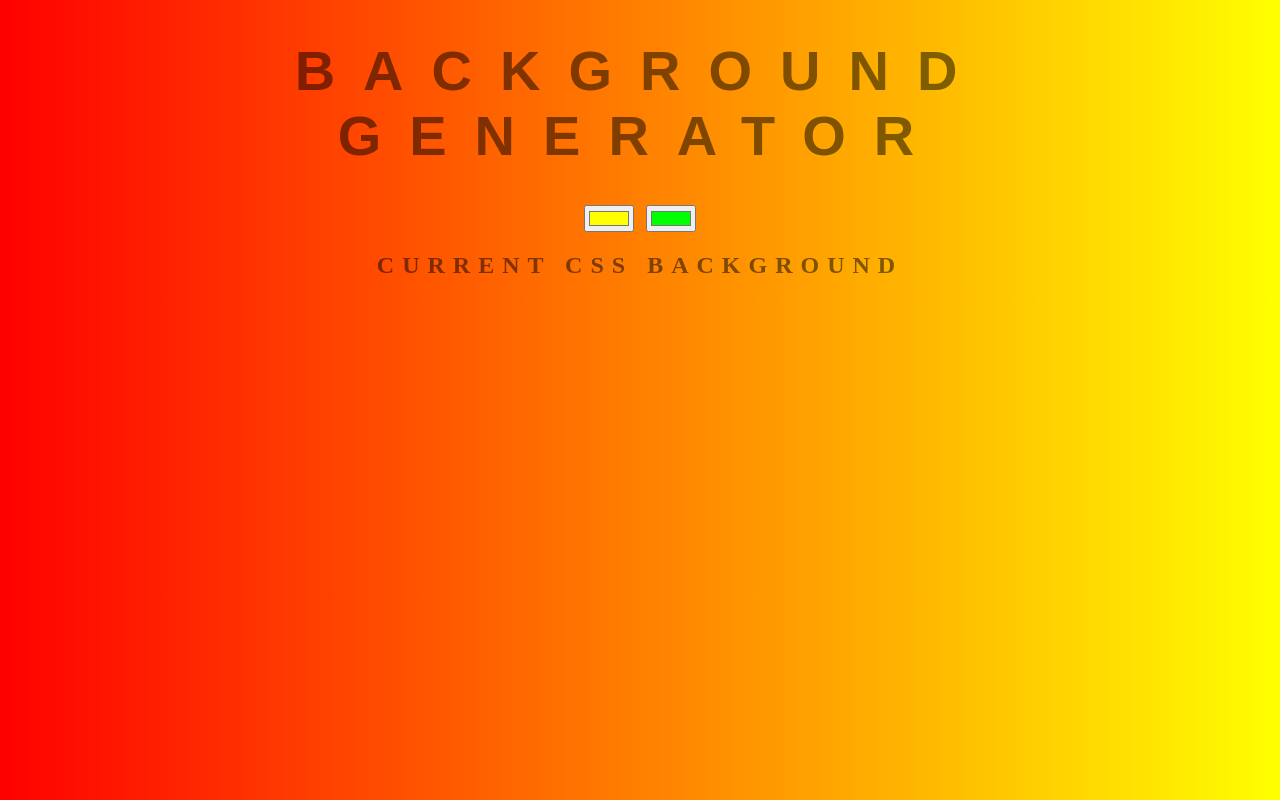
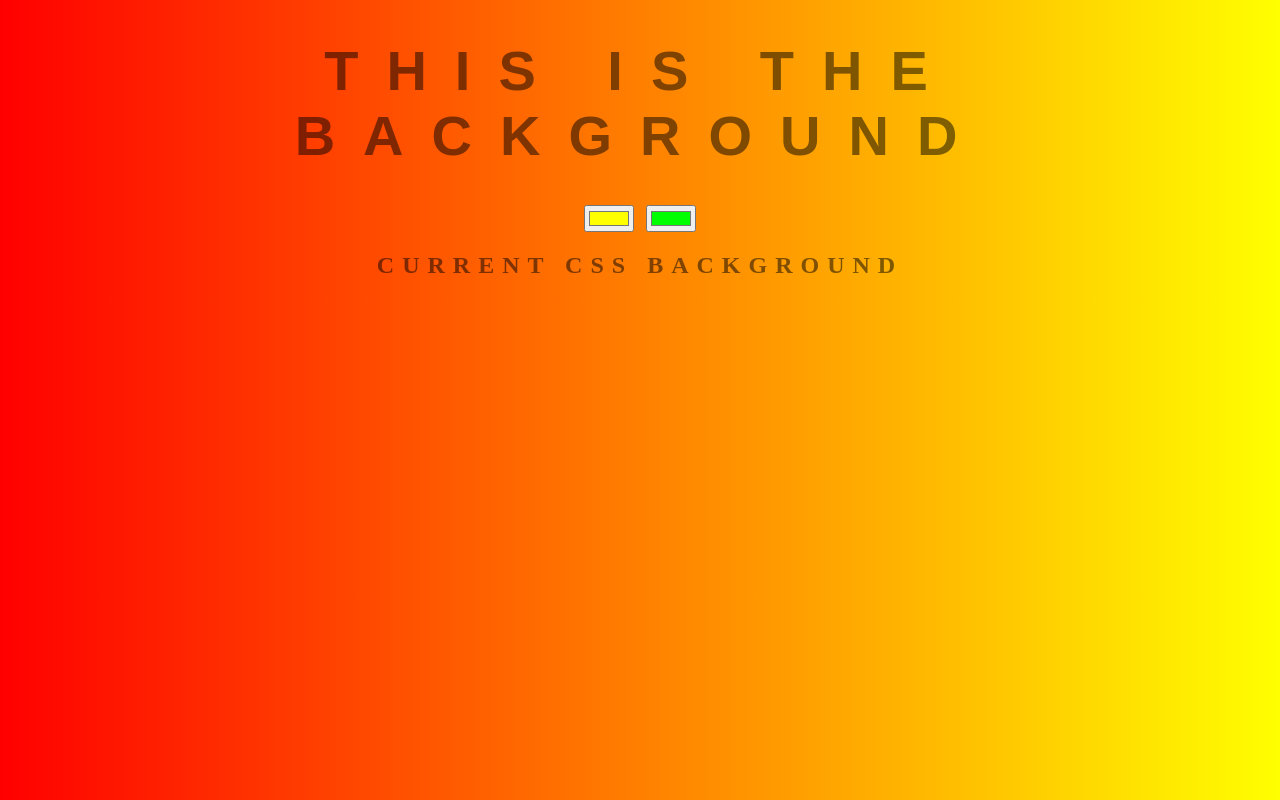
Before and after one commit to DW-Scientist/backgroundGenarator, a plain HTML site: page index.html in a window 1280 px wide. Drawn offline with Linux system fonts and the light colour scheme.

Commit message:
changing text

```diff
--- a/index.html
+++ b/index.html
@@ -6,7 +6,7 @@
 </head>
 </html>
 <body id="gradient">
-    <h1>Background Generator</h1>
+    <h1>This is the Background</h1>
     <input class ="color1" type="color" name=color1 value="#FFFF00">
     <input class="color2" type="color" name="color2" value="#00FF00">
     <h2>Current Css Background</h2>
```
